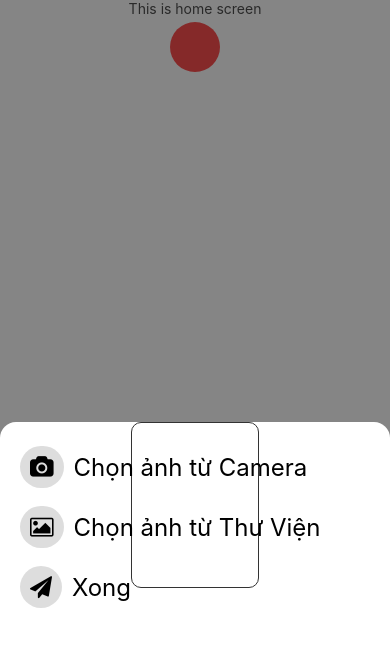
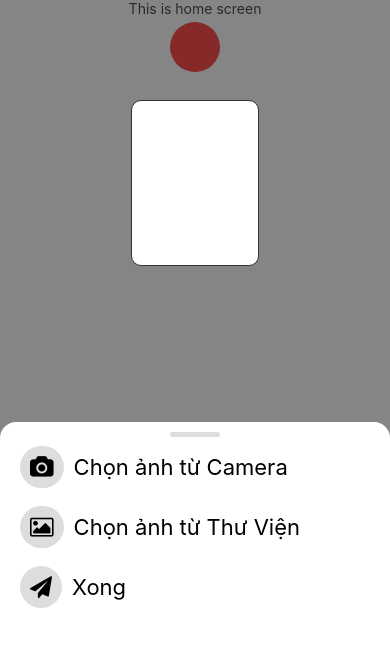
Before and after one commit to gnauqtahnal/ComBook, a React Native app: screen / in a window 390 px wide. Both pictures are taken after a click on the element 195 px from the left and 47 px from the top of the page. Shown: the top 646 px of the page. Built offline with nearby package versions, Linux system fonts and the light colour scheme.

Commit message:
Update BottomCard usage

```diff
--- a/src/components/BottomSheet/BottomSheetScrim.js
+++ b/src/components/BottomSheet/BottomSheetScrim.js
@@ -6,7 +6,7 @@ import { useBottomSheetVisible } from './hooks';
 
 const AnimatedPressable = Animated.createAnimatedComponent(Pressable);
 
-const BottomSheetScrim = ({ children }) => {
+const BottomSheetScrim = ({ containerStyle, children }) => {
   const { toggleVisible } = useBottomSheetVisible();
 
   const onPress = React.useCallback(() => {
@@ -15,7 +15,7 @@ const BottomSheetScrim = ({ children }) => {
 
   return (
     <AnimatedPressable
-      style={styles.scrim}
+      style={[styles.scrim, containerStyle]}
       onPress={onPress}
       entering={FadeIn}
       exiting={FadeOut}
--- a/src/components/BottomSheet/index.js
+++ b/src/components/BottomSheet/index.js
@@ -1,3 +1,6 @@
 export { default } from './BottomSheet';
 export { default as BottomSheetProvider } from './BottomSheetProvider';
+export { default as BottomSheetScrim } from './BottomSheetScrim';
+export { default as BottomSheetContainer } from './BottomSheetContainer';
+export { default as BottomSheetDragHandler } from './BottomSheetDragHandler';
 export * from './hooks';
--- a/src/components/CommCard/index.js
+++ b/src/components/CommCard/index.js
@@ -1 +1 @@
-export { default } from './CommCardContainer';
+export { default as CommCardContainer } from './CommCardContainer';
--- a/src/screens/HomeScreen/CardPropsBottomSheet/CameraPickerButton.js
+++ b/src/screens/HomeScreen/CardPropsBottomSheet/CameraPickerButton.js
@@ -39,7 +39,7 @@ const styles = StyleSheet.create({
     marginRight: 10,
   },
   text: {
-    fontSize: 24,
+    fontSize: 22,
   },
 });
 
--- /dev/null
+++ b/src/screens/HomeScreen/CardPropsBottomSheet/CommCardPreview.js
@@ -0,0 +1,19 @@
+import { StyleSheet } from 'react-native';
+
+import { CommCardContainer } from '../../../components/CommCard';
+
+const CommCardPreview = () => {
+  return (
+    <CommCardContainer
+      containerStyle={styles.previewContainer}
+    ></CommCardContainer>
+  );
+};
+
+const styles = StyleSheet.create({
+  previewContainer: {
+    backgroundColor: '#ffffff',
+  },
+});
+
+export default CommCardPreview;
--- a/src/screens/HomeScreen/CardPropsBottomSheet/LibraryPickerButton.js
+++ b/src/screens/HomeScreen/CardPropsBottomSheet/LibraryPickerButton.js
@@ -39,7 +39,7 @@ const styles = StyleSheet.create({
     marginRight: 10,
   },
   text: {
-    fontSize: 24,
+    fontSize: 22,
   },
 });
 
--- a/src/screens/HomeScreen/CardPropsBottomSheet/SubmitButton.js
+++ b/src/screens/HomeScreen/CardPropsBottomSheet/SubmitButton.js
@@ -39,7 +39,7 @@ const styles = StyleSheet.create({
     marginRight: 10,
   },
   text: {
-    fontSize: 24,
+    fontSize: 22,
   },
 });
 
--- a/src/screens/HomeScreen/CardPropsBottomSheet/index.js
+++ b/src/screens/HomeScreen/CardPropsBottomSheet/index.js
@@ -1,36 +1,45 @@
 import React from 'react';
 import { StyleSheet } from 'react-native';
 
-import BottomSheet from '../../../components/BottomSheet';
-import CommCardContainer from '../../../components/CommCard';
+import {
+  BottomSheetContainer,
+  BottomSheetDragHandler,
+  BottomSheetScrim,
+  useBottomSheetVisible,
+} from '../../../components/BottomSheet';
 import CameraPickerButton from './CameraPickerButton';
+import CommCardPreview from './CommCardPreview';
 import LibraryPickerButton from './LibraryPickerButton';
 import SubmitButton from './SubmitButton';
 
-const CommCardPreview = () => {
+const CardPropsBottomSheet = () => {
+  const { visible } = useBottomSheetVisible();
+
+  if (!visible) {
+    return null;
+  }
+
   return (
-    <CommCardContainer
-      containerStyle={styles.previewContainer}
-    ></CommCardContainer>
-  );
-};
+    <>
+      <BottomSheetScrim containerStyle={styles.container}>
+        <CommCardPreview />
+      </BottomSheetScrim>
 
-const CardPropsBottomSheet = () => {
-  return (
-    <BottomSheet>
-      <CommCardPreview />
-      <CameraPickerButton />
-      <LibraryPickerButton />
-      <SubmitButton />
-    </BottomSheet>
+      <BottomSheetContainer>
+        <BottomSheetDragHandler />
+        <CameraPickerButton />
+        <LibraryPickerButton />
+        <SubmitButton />
+      </BottomSheetContainer>
+    </>
   );
 };
 
 const styles = StyleSheet.create({
-  previewContainer: {
-    position: 'absolute',
-    top: 0,
-    backgroundColor: '#ffffff',
+  container: {
+    paddingTop: 100,
+    alignItems: 'center',
+    justifyContent: 'flex-start',
   },
 });
 
```
Also changed, not shown: .eslintrc.js.
